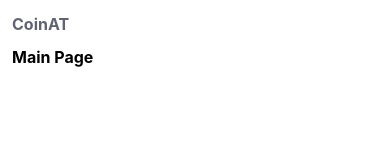
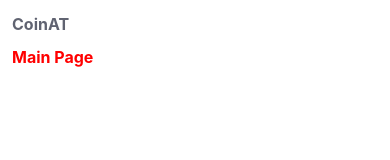
Before and after one commit to leye195/coinat-v2, a Next.js app: page / in a window 390 px wide. Shown: the top 160 px of the page. Built offline with nearby package versions, Linux system fonts and the light colour scheme.

Commit message:
feat: add flex, breakpoint mixin function

```diff
--- a/src/pages/index.tsx
+++ b/src/pages/index.tsx
@@ -1,13 +1,20 @@
-import Layout from '@/components/Layout';
-import { css } from '@emotion/react';
+import styled from '@emotion/styled';
+
+import { breakpoint } from '@/styles/mixin';
 import type { NextPageWithLayout } from 'types/Page';
 
-const Container = css`
+import Layout from '@/components/Layout';
+
+const Container = styled.div`
   font-weight: 700;
+
+  ${breakpoint('md').down`
+      color: red;
+  `}
 `;
 
 const Home: NextPageWithLayout = () => {
-  return <div css={Container}>Main Page</div>;
+  return <Container>Main Page</Container>;
 };
 
 Home.getLayout = (page) => {
--- a/src/styles/mixin.ts
+++ b/src/styles/mixin.ts
@@ -1,4 +1,5 @@
 import { css } from '@emotion/react';
+import { breakpoints, Size } from '@/styles/variables';
 
 type Flex = {
   display?: 'flex' | 'inline-flex';
@@ -34,3 +35,22 @@ export const flex = ({
   align-items: ${alignItems};
   justify-content: ${justifyContents};
 `;
+
+export const breakpoint = (key: Size) => {
+  const breakUp = (...args: any) => css`
+    @media (min-width: ${breakpoints[key as Size]}px) {
+      ${css(...args)};
+    }
+  `;
+
+  const breakDown = (...args: any) => css`
+    @media (max-width: ${breakpoints[key as Size]}px) {
+      ${css(...args)};
+    }
+  `;
+
+  return {
+    up: breakUp,
+    down: breakDown,
+  };
+};
--- /dev/null
+++ b/src/styles/variables.ts
@@ -0,0 +1,19 @@
+// breakpoints
+
+export type Size = 'xs' | 'sm' | 'md' | 'lg' | 'xl';
+
+export type BreakPoints = {
+  xs: number;
+  sm: number;
+  md: number;
+  lg: number;
+  xl: number;
+};
+
+export const breakpoints: BreakPoints = {
+  xs: 0,
+  sm: 480,
+  md: 753,
+  lg: 1024,
+  xl: 1265,
+};
```
